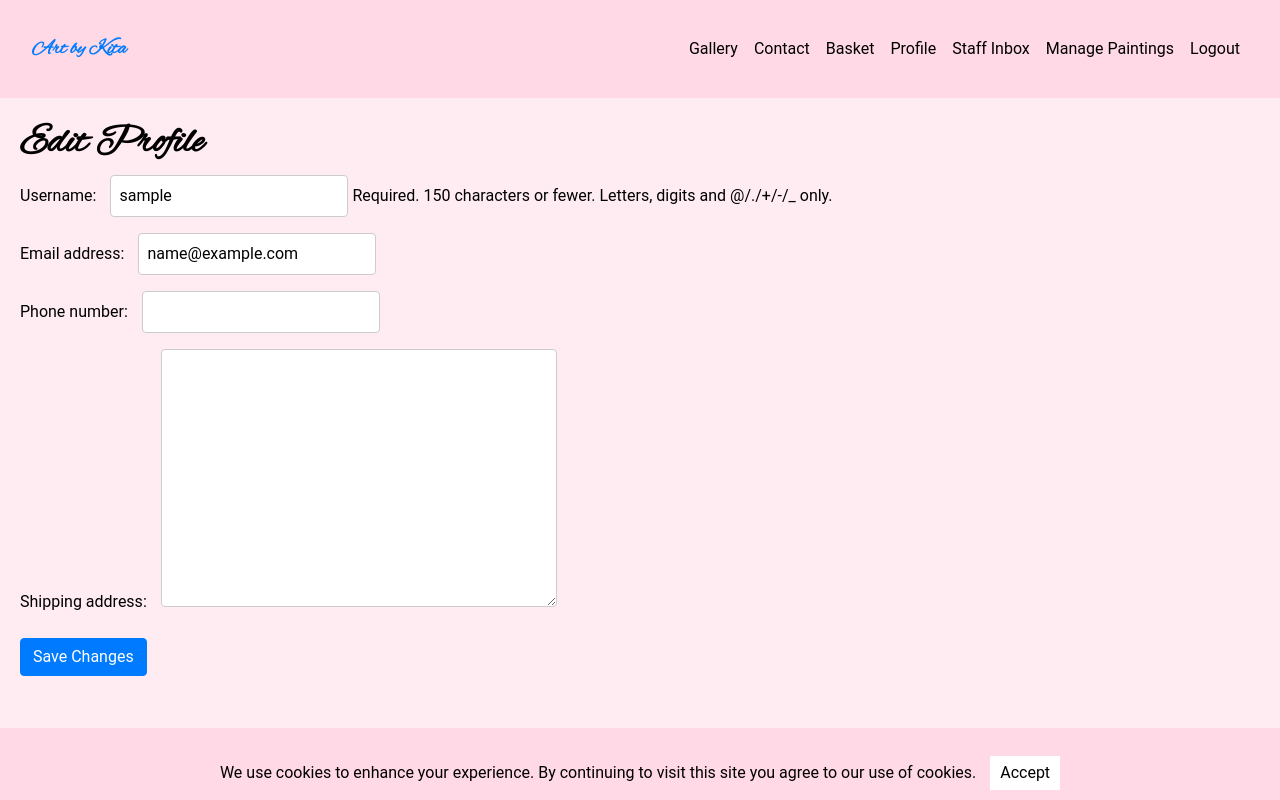
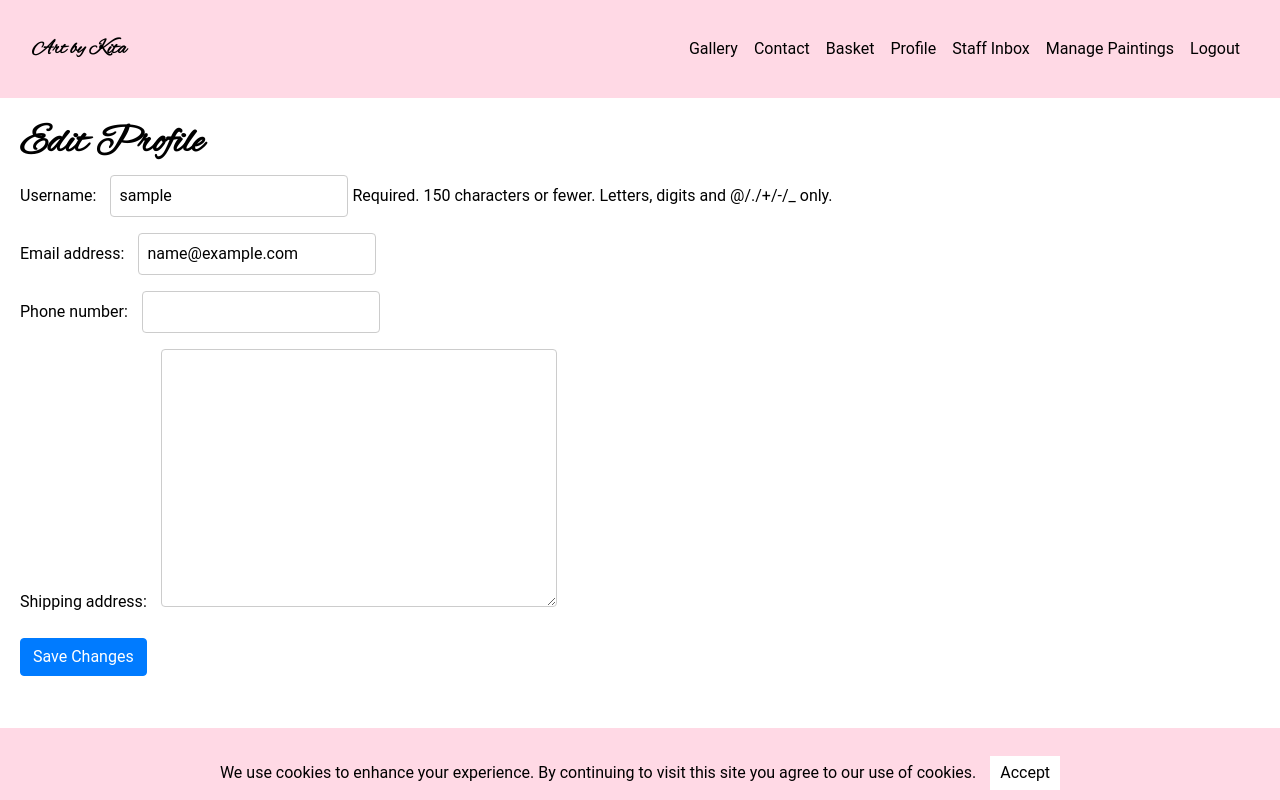
Before and after one commit to Mbutler1991/Art-By-Kita, a Django app: page /accounts/edit_profile/ in a window 1280 px wide. Run offline with Django 5.2, Linux system fonts and the light colour scheme; the visitor is signed in with stand-in values (Sample User, id 1); some libraries are stand-ins or nearby versions.

Commit message:
changed heading colour

```diff
--- a/static/css/main.css
+++ b/static/css/main.css
@@ -14,7 +14,7 @@
 /* general styles */
 body {
     font-family: "Roboto", sans-serif;
-    background-color: #ffecf2;
+    background-color: white;
 }
 
 main {
@@ -61,6 +61,16 @@ nav.a {
 
 nav.a:hover {
     color: #fff;
+}
+
+h1.navbar-brand a {
+    color: black;
+    text-decoration: none;
+}
+
+h1.navbar-brand a:hover {
+    color: black;
+    text-decoration: none;
 }
 
 /* header styles */
```
